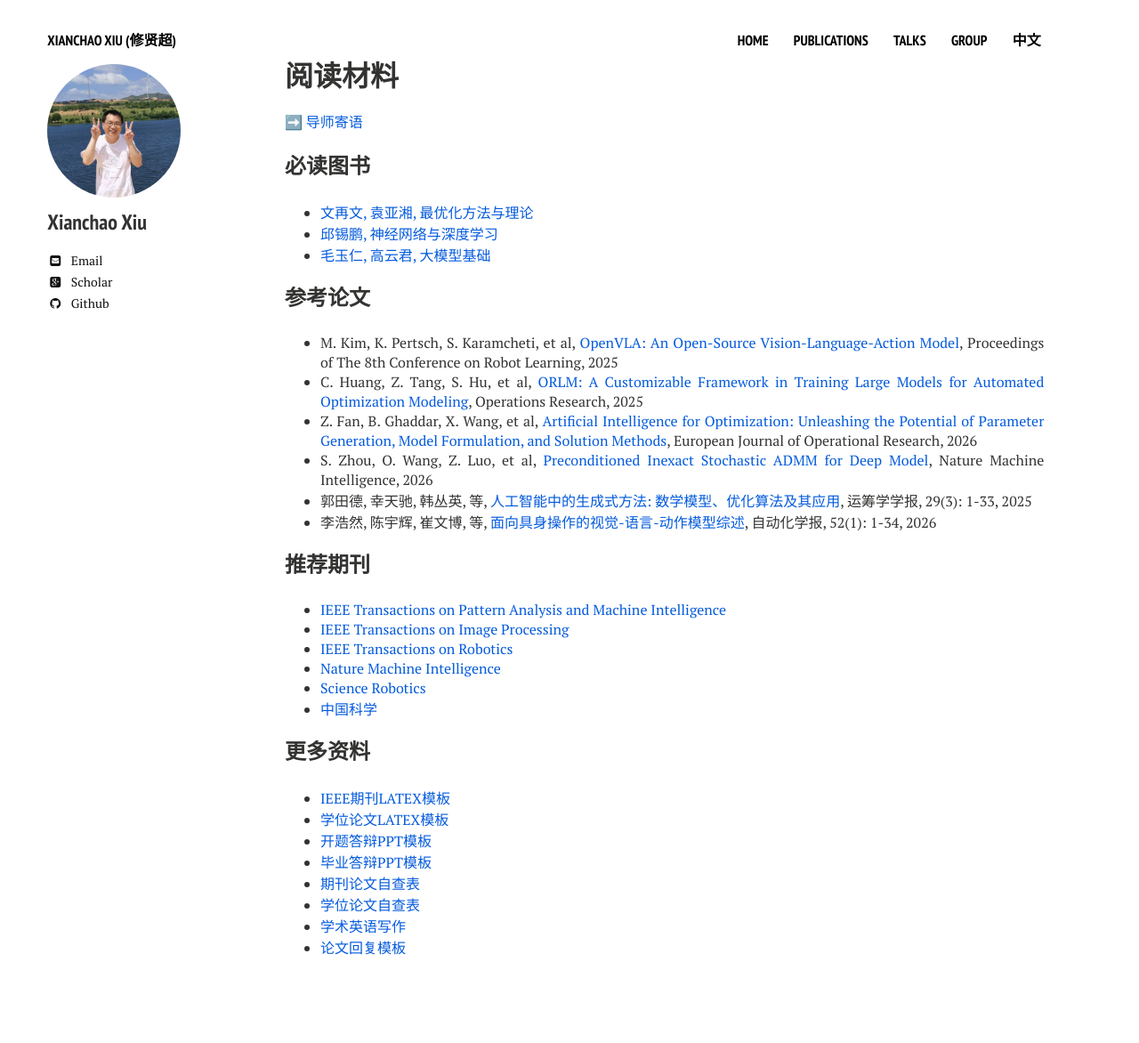
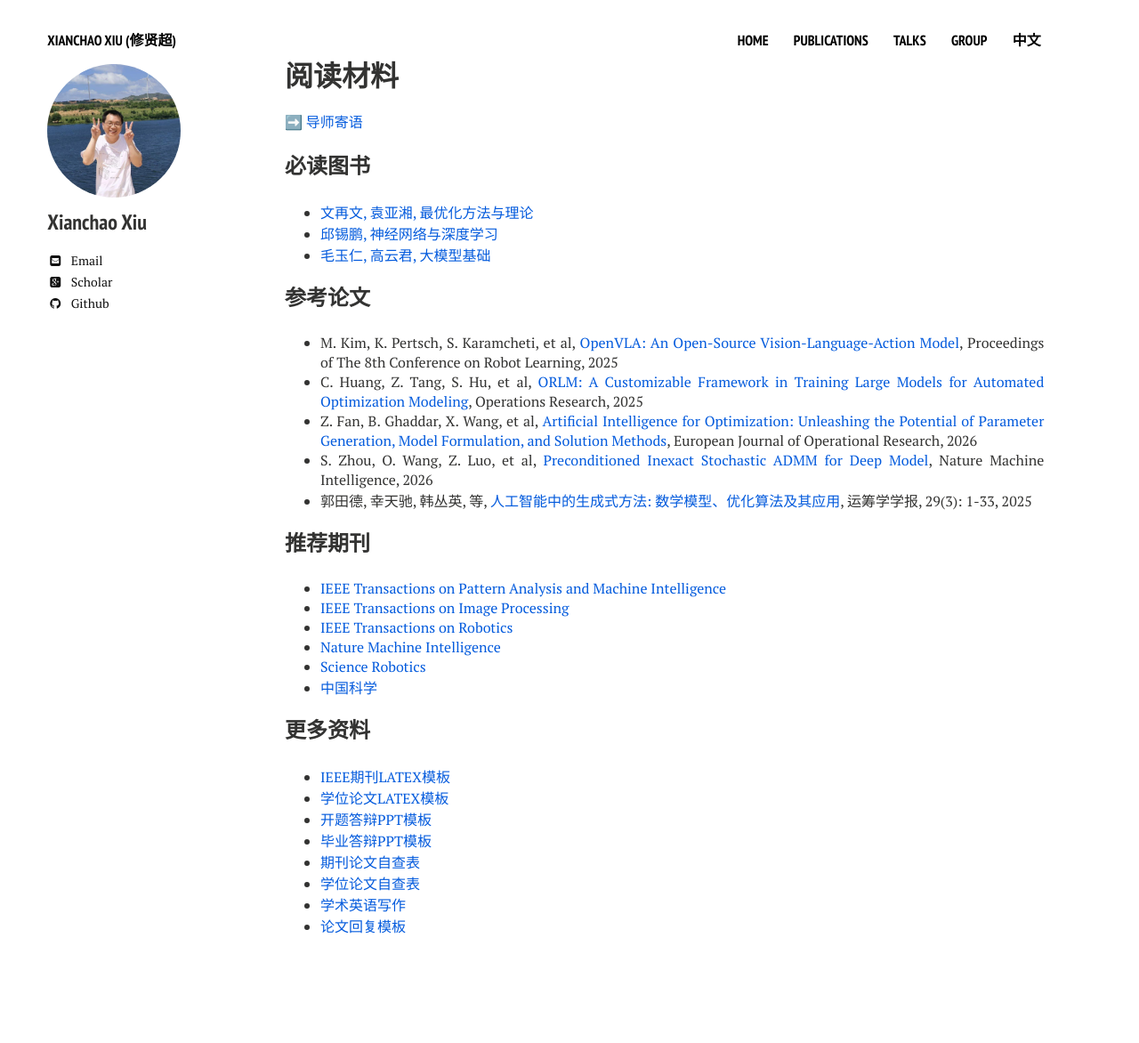
Before and after one commit to xianchaoxiu/xianchaoxiu.github.io, a Jekyll site: the page built from chinese/reading/index.md, in a window 1280 px wide. Shown: the whole page at 89% size. Built offline with Jekyll 4.4.1, drawn with Linux system fonts in a browser that asks for light colours; nearby versions of some CDN libraries; after the commit the page ends 1148 px from its top, so only the background shows below that.

Commit message:
Update index.md

```diff
--- a/chinese/reading/index.md
+++ b/chinese/reading/index.md
@@ -20,9 +20,6 @@ share: false
 * Z. Fan, B. Ghaddar, X. Wang, et al, <a href="https://doi.org/10.1016/j.ejor.2025.08.029" class="textlink" target="_blank">Artificial Intelligence for Optimization: Unleashing the Potential of Parameter Generation, Model Formulation, and Solution Methods</a>, European Journal of Operational Research, 2026 <br>
 * S. Zhou, O. Wang, Z. Luo, et al, <a href="https://doi.org/10.48550/arXiv.2502.10784" class="textlink" target="_blank">Preconditioned Inexact Stochastic ADMM for Deep Model</a>, Nature Machine Intelligence, 2026 <br>
 * 郭田德, 幸天驰, 韩丛英, 等, <a href="https://www.ort.shu.edu.cn/CN/Y2025/V29/I3/1" class="textlink" target="_blank">人工智能中的生成式方法: 数学模型、优化算法及其应用</a>, 运筹学学报, 29(3): 1-33, 2025<br>
-* 李浩然, 陈宇辉, 崔文博, 等, <a href="https://www.aas.net.cn/cn/article/doi/10.16383/j.aas.c250394" class="textlink" target="_blank">面向具身操作的视觉-语言-动作模型综述</a>, 自动化学报, 52(1): 1-34, 2026<br>
-
-
 
 
 ### 推荐期刊
```
